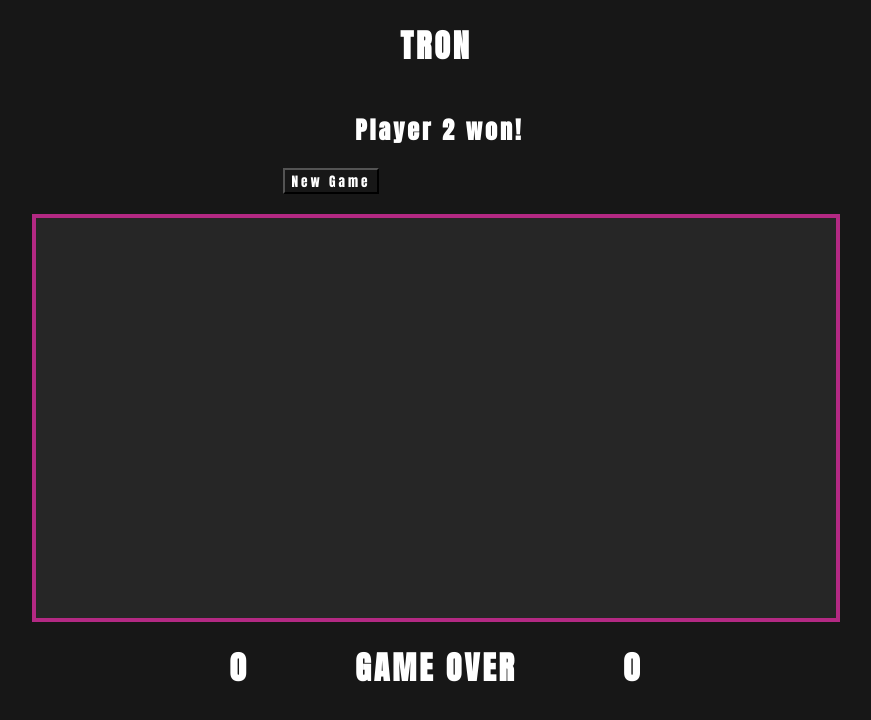
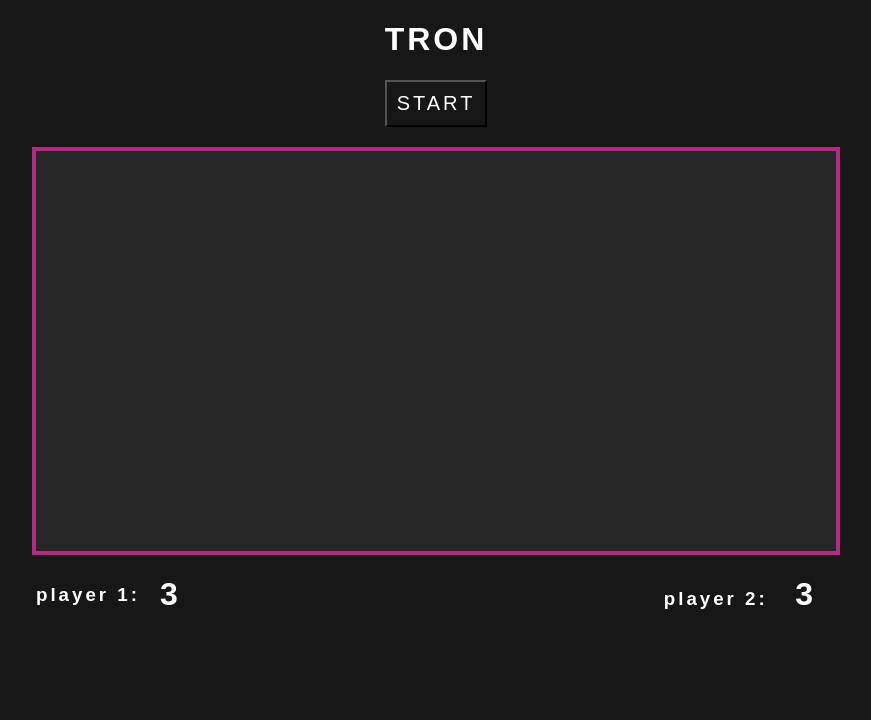
Before and after one commit to JoelSmith123/game-time, a website built with webpack: page index.html in a window 1280 px wide. Shown: the whole page, without its empty margins (204-1075 px from the left). Built offline with nearby package versions, Linux system fonts and the light colour scheme.

Commit message:
revert to previous commit

```diff
--- a/game.css
+++ b/game.css
@@ -1,8 +1,9 @@
 * {
  background-color: #171717;
  color: #fff;
-  font-family: 'Anton', sans-serif;
+ font-family: ‘Anton’, sans-serif;
  letter-spacing: 3px;
+ outline: none;
 }
 
 .hide {
@@ -20,24 +21,6 @@
  text-align: center;
 }
 
-.game-over {
-  display: inline-block;
-  text-align: center;
-}
-
-.players-won {
-  display: block;
-  text-align: center;
-}
-
-.player1-won {
-  display: inline-block;
-}
-
-.player2-won {
-  display: inline-block;
-}
-
 .buttons-container {
  display: block;
  margin: 0 auto 20px;
@@ -45,26 +28,42 @@
 }
 
 .new-game-btn {
-  /*margin-left: 35%;*/
-  margin-right: 210px;
-}
-
-.new-round-btn {
-   /*margin-right: 35%;*/
-   margin-left: 210px;
+ margin: 0 auto;
+ font-size: 20px;
+ padding: 10px;
 }
 
 .scores-won-status {
-  display: block;
-  text-align: center;
+ display: flex;
+ margin: 0 auto 20px;
+ justify-content: space-between;
+ width: 800px;
+}
+
+.player-one {
+ display: flex;
+ align-items: center;
+}
+
+.player-two {
+ display: flex;
+ align-items: center;
+}
+
+.player-one-score-text {
+ display: inline-block;
+ margin-right: 20px;
+}
+
+.player-two-score-text {
+ display: inline-block;
+ margin-right: 20px;
 }
 
 .player1-score {
  display: inline-block;
-  padding-right: 100px;
 }
 
 .player2-score {
  display: inline-block;
-  padding-left: 100px;
 }
--- a/index.html
+++ b/index.html
@@ -8,18 +8,20 @@
 </head>
 <body>
   <h1 class='title'>TRON</h1>
-  <div class='players-won hide'>
-    <h2 class='player1-won'></h2>
-    <h2 class='player2-won'>Player 2 won!</h2>
-  </div>
   <div class='buttons-container'>
-    <button class="new-game-btn">New Game</button>
+    <button class="new-game-btn">START</button>
   </div>
   <canvas id="game" width="800" height="400"></canvas>
   <div class='scores-won-status'>
-    <h1 class='player1-score'>0</h1>
-    <h1 class='game-over'>GAME OVER</h1>
-    <h1 class='player2-score'>0</h1>
+    <div class='player-one'>
+      <h3 class='player-one-score-text'>player 1:</h3>
+      <h1 class='player1-score'>3</h1>
+    </div>
+    <h1 class='game-over'></h1>
+      <div class='player-two-score-text'>
+        <h3 class='player-two-score-text'>player 2:</h3>
+        <h1 class='player2-score'>3</h1>
+      </div>
   </div>
   <script src="main.bundle.js"></script>
 </body>
--- a/lib/Game.js
+++ b/lib/Game.js
@@ -16,9 +16,7 @@
     this.trails = [];
   }
 
-  // draw one frame of our game
   animate() {
-    // draw everything here
     this.players.forEach( player => {
       this.trails.push(new Trail(player.x, player.y, player.height, player.width, player.color));
       this.handleplayer(player);
--- a/lib/Player.js
+++ b/lib/Player.js
@@ -1,9 +1,7 @@
 const GamePiece = require('./GamePiece');
 
-// extend GamePiece class
 module.exports = class Player extends GamePiece {
   constructor(x, y, height, width, color, dx) {
-    // invoke parent class constructor
     super(x, y, height, width, color);
     this.dx = dx;
     this.lives = 3;
@@ -13,11 +11,7 @@
 
   draw(ctx) {
     const {x, y, height, width, color } = this;
-
-    // call parent class draw function
     super.draw(ctx);
-
-    // draw block border
     ctx.fillStyle = color;
     ctx.fillRect(x, y, width, height);
   }
--- a/lib/index.js
+++ b/lib/index.js
@@ -6,7 +6,6 @@
 
 const newGameBtn = document.querySelector('.new-game-btn');
 let gameCounter = 0;
-console.log(gameCounter);
 
 newGameBtn.addEventListener('click', startNewGame);
 
@@ -68,7 +67,6 @@
 }
 
 function getScore() {
-  // console.log(game.players[0].lives);
   let playerOneScore = document.querySelector('.player1-score');
   let playerTwoScore = document.querySelector('.player2-score');
 
```
Lines whose indentation alone changed are shown as unchanged.
